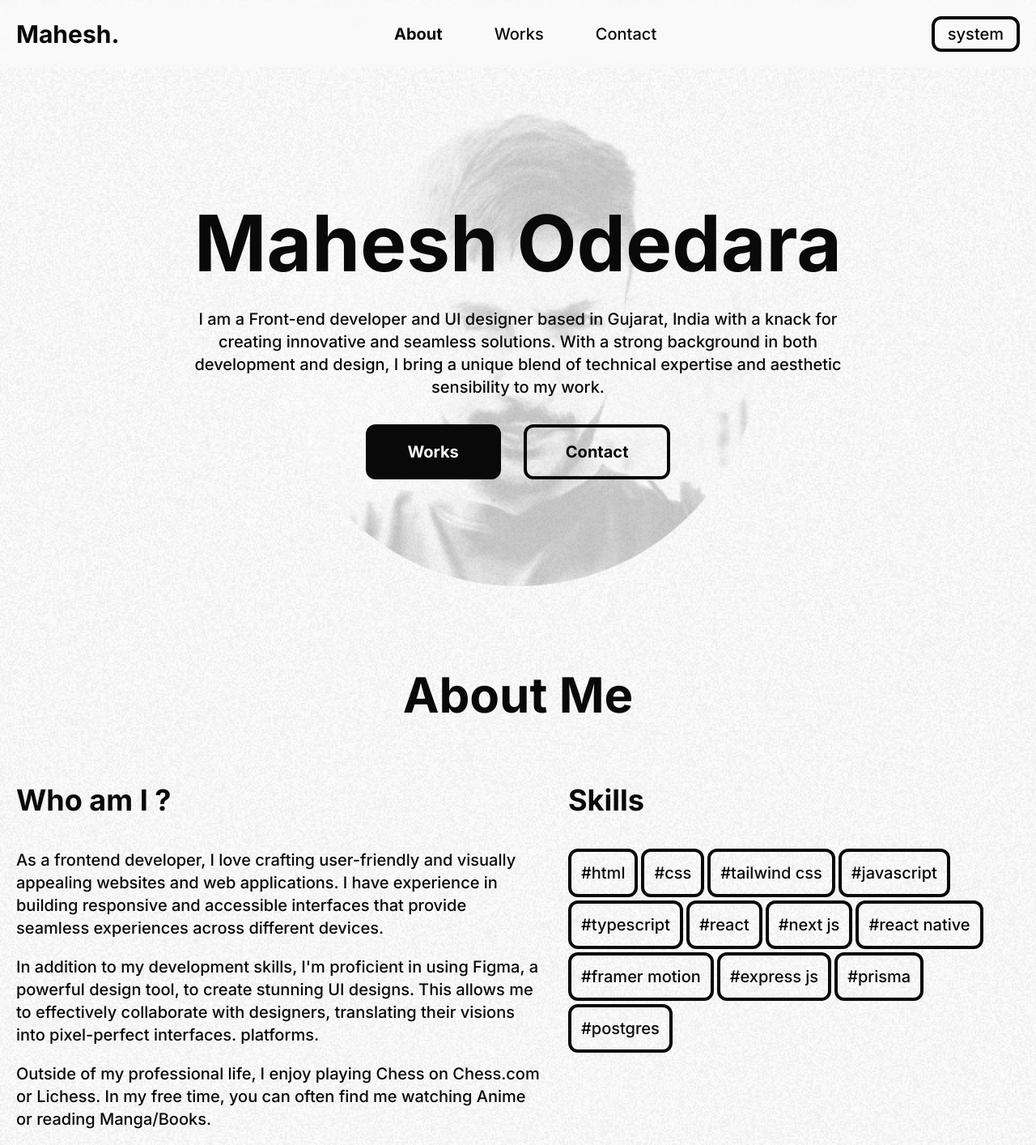
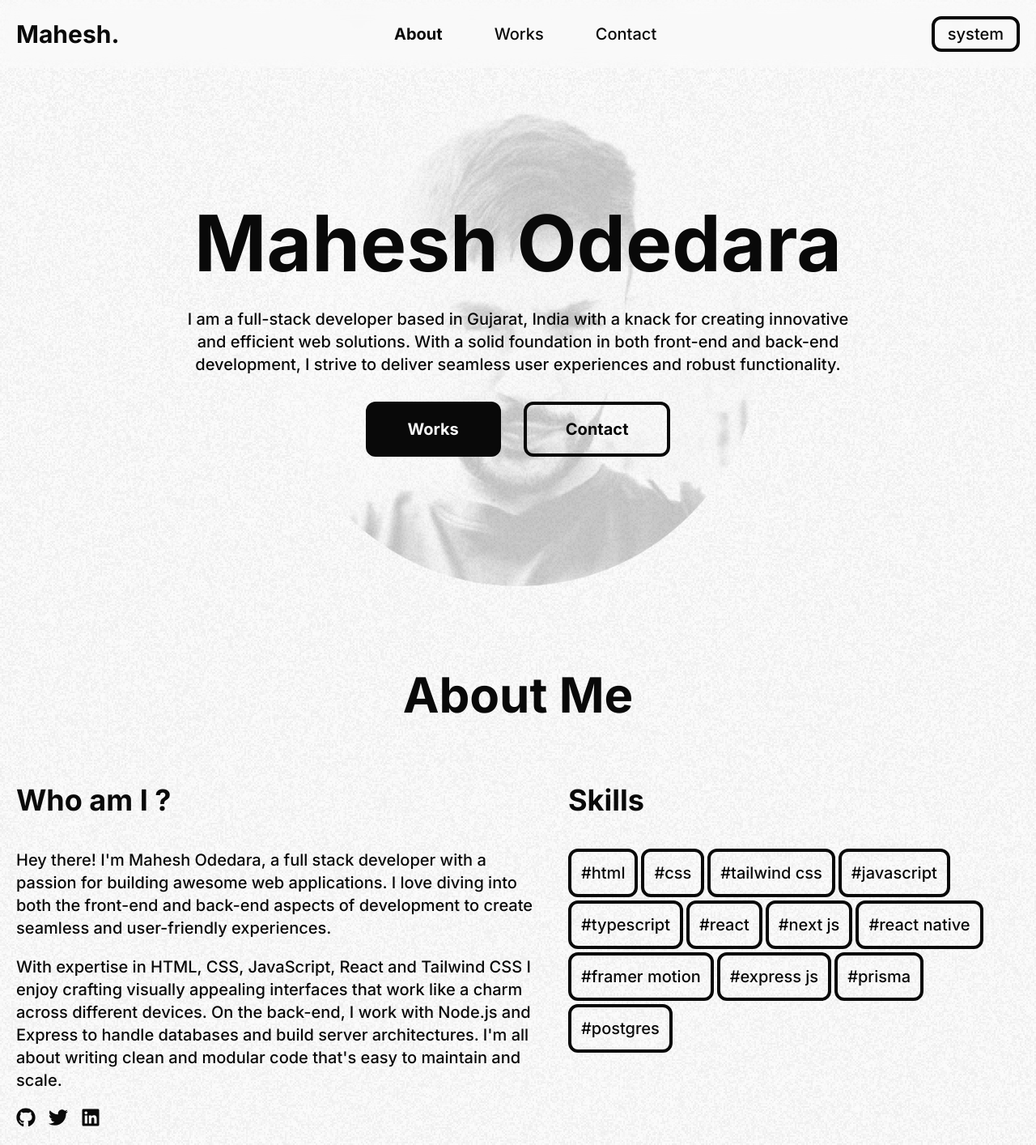
Before and after one commit to mahesh-143/nextjs-portfolio, a Next.js app: page / in a window 1280 px wide. Shown: the top 1414 px of the page at 81% size. Built offline with nearby package versions, Linux system fonts and the light colour scheme.

Commit message:
Edited content

```diff
--- a/src/app/components/sections/About.tsx
+++ b/src/app/components/sections/About.tsx
@@ -34,21 +34,18 @@ function About() {
           </h3>
           <div className="flex flex-col gap-5">
             <p>
-              As a frontend developer, I love crafting user-friendly and
-              visually appealing websites and web applications. I have
-              experience in building responsive and accessible interfaces that
-              provide seamless experiences across different devices.
+              Hey there! I'm Mahesh Odedara, a full stack developer with a
+              passion for building awesome web applications. I love diving into
+              both the front-end and back-end aspects of development to create
+              seamless and user-friendly experiences.
             </p>
             <p>
-              In addition to my development skills, I&apos;m proficient in using
-              Figma, a powerful design tool, to create stunning UI designs. This
-              allows me to effectively collaborate with designers, translating
-              their visions into pixel-perfect interfaces. platforms.
-            </p>
-            <p>
-              Outside of my professional life, I enjoy playing Chess on
-              Chess.com or Lichess. In my free time, you can often find me
-              watching Anime or reading Manga/Books.
+              With expertise in HTML, CSS, JavaScript, React and Tailwind CSS I
+              enjoy crafting visually appealing interfaces that work like a
+              charm across different devices. On the back-end, I work with
+              Node.js and Express to handle databases and build server
+              architectures. I'm all about writing clean and modular code that's
+              easy to maintain and scale.
             </p>
             <SocialLinks />
           </div>
--- a/src/app/components/sections/Contact.tsx
+++ b/src/app/components/sections/Contact.tsx
@@ -42,10 +42,13 @@ const Contact = () => {
         Contact Me
       </h2>
       <p className="mb-8 text-center max-w-3xl mx-auto">
-        I am available for exciting UX design and frontend development
-        opportunities. Get in touch today!
+        I am available for exciting Full-stack development opportunities. Get in
+        touch today!
       </p>
-      <a href="mailto:maheshodedara13@yahoo.com?subject=FromPortfolio&body=message%20goes%20here" className="text-center mx-auto font-bold py-2 px-2 mb-8 max-w-fit border-4 border-black dark:border-whiteaccent rounded-xl flex items-center gap-2">
+      <a
+        href="mailto:maheshodedara13@yahoo.com?subject=FromPortfolio&body=message%20goes%20here"
+        className="text-center mx-auto font-bold py-2 px-2 mb-8 max-w-fit border-4 border-black dark:border-whiteaccent rounded-xl flex items-center gap-2"
+      >
         <FaPaperPlane />
         <span>maheshodedara13&#64;yahoo.com</span>{" "}
       </a>
--- a/src/app/components/sections/Hero.tsx
+++ b/src/app/components/sections/Hero.tsx
@@ -30,12 +30,12 @@ function Hero() {
         animate="enter"
         variants={variants}
         transition={{ duration: 0.4, type: "easeInOut" }}
-        className="max-w-[824px] text-center"
+        className="max-w-[820px] text-center"
       >
-        I am a Front-end developer and UI designer based in Gujarat, India with
-        a knack for creating innovative and seamless solutions. With a strong
-        background in both development and design, I bring a unique blend of
-        technical expertise and aesthetic sensibility to my work.
+        I am a full-stack developer based in Gujarat, India with a knack for
+        creating innovative and efficient web solutions. With a solid foundation
+        in both front-end and back-end development, I strive to deliver seamless
+        user experiences and robust functionality.
       </motion.p>
       <motion.div
         initial="hidden"
```
